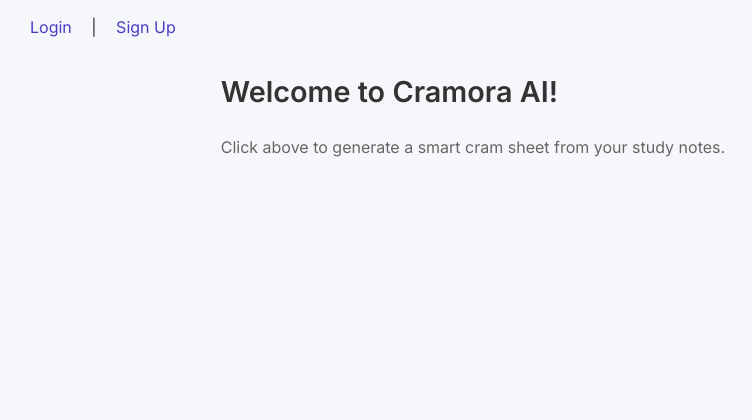
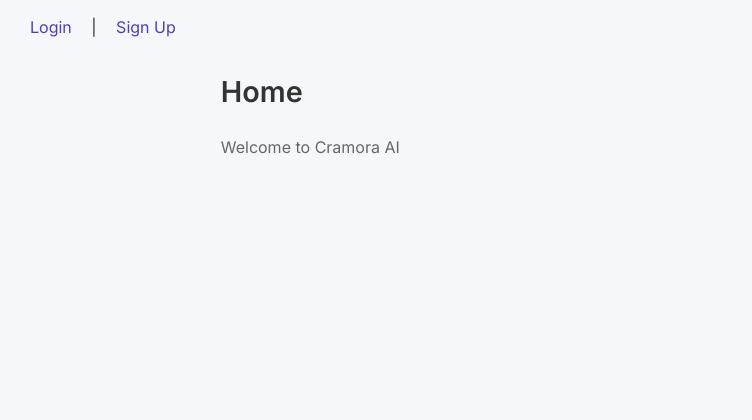
Before and after one commit to PedroGuitian/Cramora-AI, a Django app: page / in a window 1280 px wide. Shown: the top 420 px of the page, without its empty margins (0-752 px from the left). Run offline with Django 5.2, Linux system fonts and the light colour scheme; some libraries are stand-ins or nearby versions.

Commit message:
Subtle copywrite change

```diff
--- a/cram_app/templates/cram_app/home.html
+++ b/cram_app/templates/cram_app/home.html
@@ -3,6 +3,6 @@
 {% block title %}Home{% endblock %}
 
 {% block content %}
-  <h2>Welcome to Cramora AI!</h2>
-  <p>Click above to generate a smart cram sheet from your study notes.</p>
+  <h2>Home</h2>
+  <p>Welcome to Cramora AI</p>
 {% endblock %}
```
